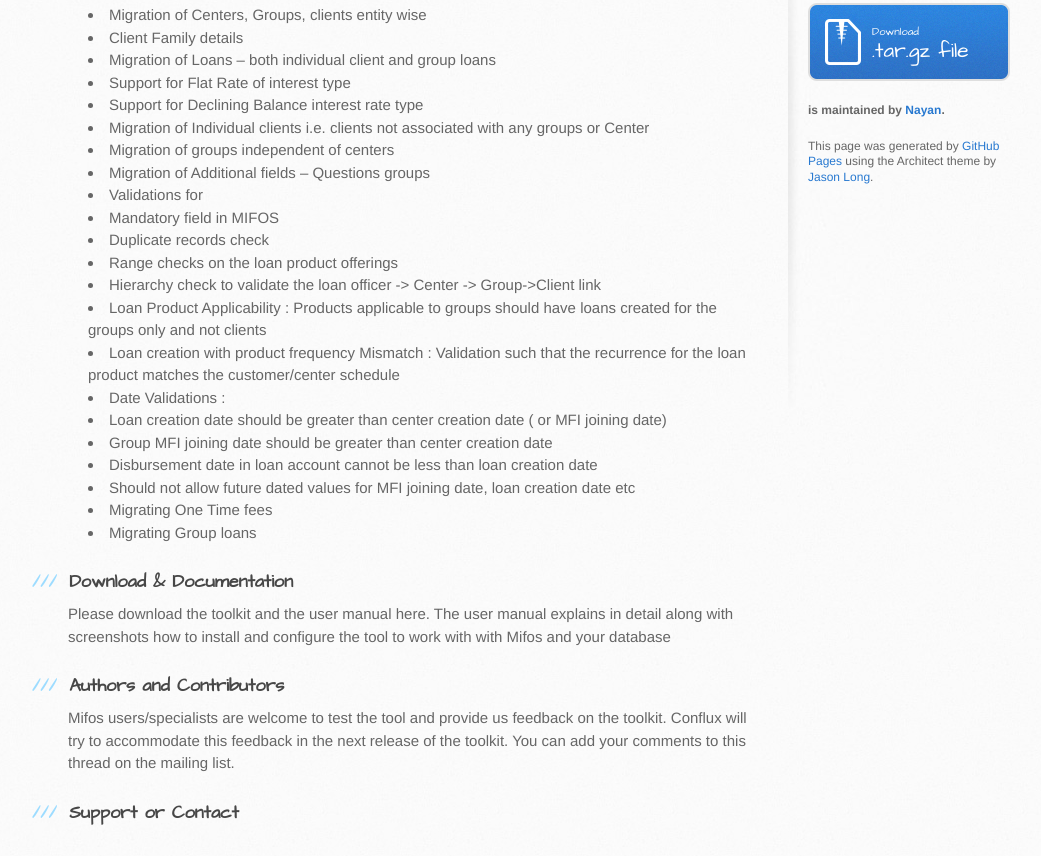
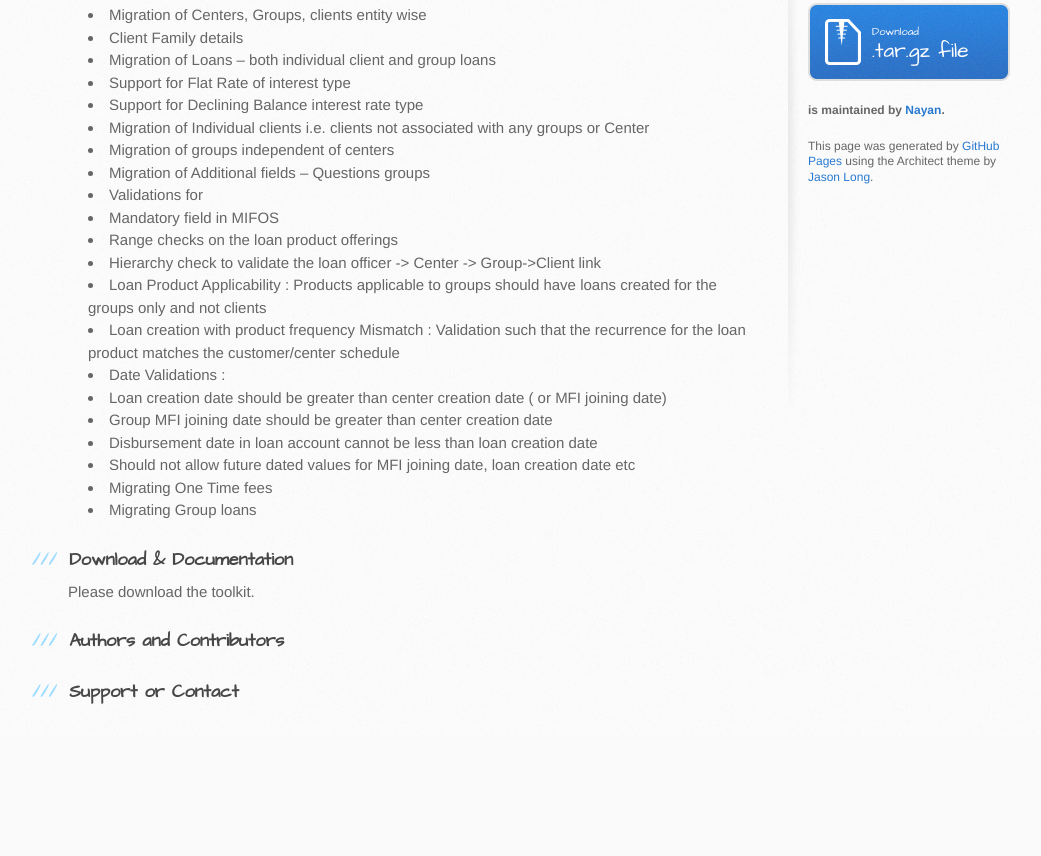
Before and after one commit to openMF/move-to-mifosx, a plain HTML site: page index.html in a window 1280 px wide. Shown: the part 363-1219 px from the top of the page, without its empty margins (102-1143 px from the left). After the commit the page ends 1099 px from the top, so only its background shows below. Drawn offline with Linux system fonts and the light colour scheme.

```diff
--- a/index.html
+++ b/index.html
@@ -44,7 +44,6 @@
 <li>    Migration of Additional fields – Questions groups</li>
 <li>    Validations for</li>
 <li>        Mandatory field in MIFOS</li>
-<li>        Duplicate records check</li>
 <li>        Range checks on the loan product offerings</li>
 <li>        Hierarchy check to validate the loan officer -&gt; Center -&gt; Group-&gt;Client link</li>
 <li>        Loan Product Applicability : Products applicable to groups should have loans created for the groups only and not clients</li>
@@ -59,12 +58,10 @@
 </ul><h3>
 <a name="download--documentation" class="anchor" href="#download--documentation"><span class="octicon octicon-link"></span></a>Download &amp; Documentation</h3>
 
-<p>Please download the toolkit and the user manual here. The user manual explains in detail along with screenshots how to install and configure the tool to work with with Mifos and your database</p>
+<p>Please download the toolkit.</p>
 
 <h3>
 <a name="authors-and-contributors" class="anchor" href="#authors-and-contributors"><span class="octicon octicon-link"></span></a>Authors and Contributors</h3>
-
-<p>Mifos users/specialists are welcome to test the tool and provide us feedback on the toolkit. Conflux will try to accommodate this feedback in the next release of the toolkit. You can add your comments to this thread on the mailing list.</p>
 
 <h3>
 <a name="support-or-contact" class="anchor" href="#support-or-contact"><span class="octicon octicon-link"></span></a>Support or Contact</h3>
```
Also changed, not shown: params.json (+1 -1 lines).
